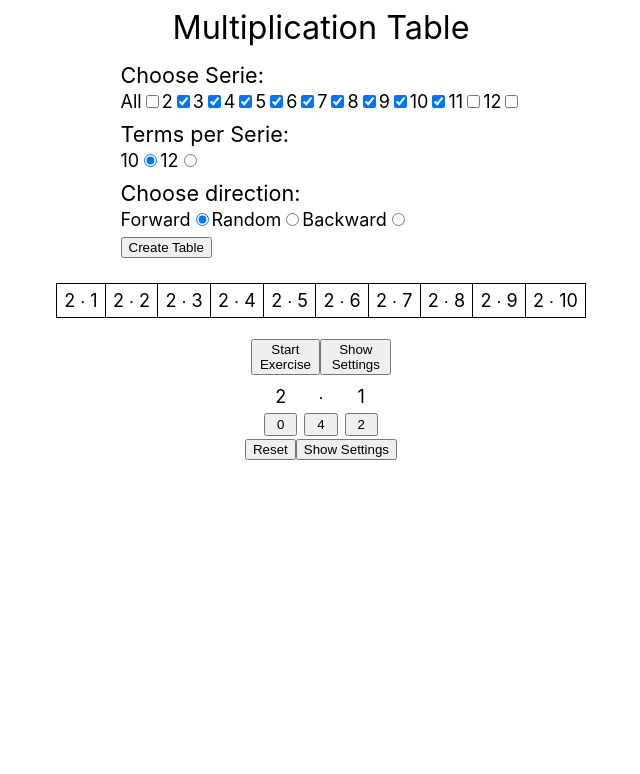
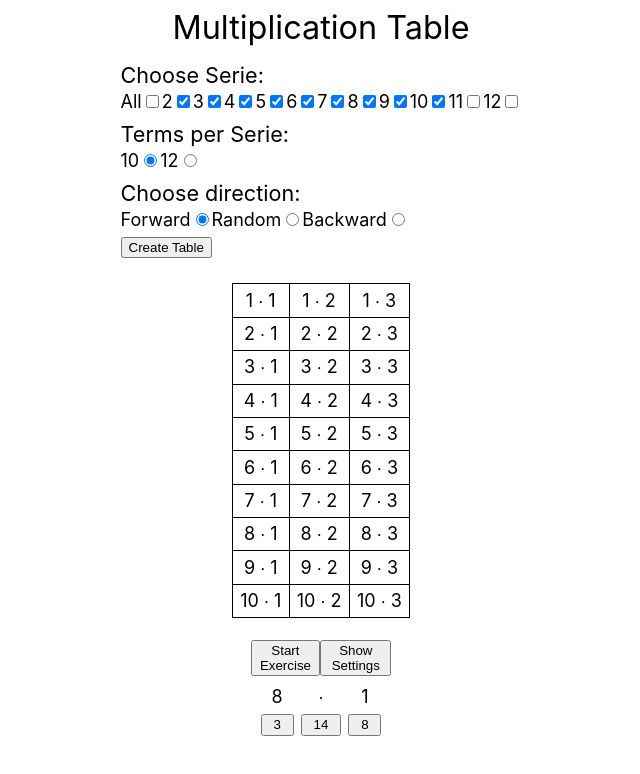
Before and after one commit to rok7803/multiplication-table, a React (Create React App) app: page / in a window 1280 px wide. Shown: the top 774 px of the page, without its empty margins (319-959 px from the left). Built offline with nearby package versions, Linux system fonts and the light colour scheme.

Commit message:
Update App.js

```diff
--- a/src/components/App/App.js
+++ b/src/components/App/App.js
@@ -4,10 +4,10 @@ import Settings from '../Settings/Settings';
 import SetTable from '../SetTable/SetTable';
 import SetExercise from '../SetExercise/SetExercise';
 
-//const series = [1,2,3,4,5,6,7,8,9,10];
-const series = [2];
+const series = [1,2,3,4,5,6,7,8,9,10];
+//const series = [2];
 let step = 1;
-const term = 10;
+const term = 3;
 const direction = 1;
 const square = false;
 
@@ -17,10 +17,13 @@ class App extends React.Component {
     this.state = {
       showSettings: true,
       showTable: true, //should be FALSE
-      showExercise: true //should be FALSE
+      showExercise: true, //should be FALSE
+      reset: false
     };
     this.toggleSettingsOn = this.toggleSettingsOn.bind(this);
     this.toggleExerciseOn = this.toggleExerciseOn.bind(this);
+    this.changeReset = this.changeReset.bind(this);
+    this.getResetCall = this.getResetCall.bind(this);
     this.getSubmit = this.getSubmit.bind(this);
   }
   toggleSettingsOn(){
@@ -28,6 +31,16 @@ class App extends React.Component {
   }
   toggleExerciseOn(){
     this.setState({ showExercise: true, showTable: false });
+  }
+  changeReset(){
+    this.setState({
+      reset: true
+    });
+  }
+  getResetCall(){
+    this.setState({
+      reset: false
+    })
   }
   getSubmit(two, three, four, five, six, seven, eight, nine, ten, eleven, twelve, termTen, termTwelve, forward, random, backward, showSettings, showTable){
     let series = [];
@@ -69,7 +82,7 @@ class App extends React.Component {
       square = true;
     }
     this.setState({showSettings: showSettings, showTable: showTable});
-    console.log('['+series+'] '+term+' '+direction+' '+checked+' '+checked54+' '+square);
+    //console.log('['+series+'] '+term+' '+direction+' '+checked+' '+checked54+' '+square);
   }
   render(){
     return (
@@ -88,11 +101,10 @@ class App extends React.Component {
                                       series={series}
                                       step={step}
                                       term={term}
-                                      direction={direction} />}
-        {this.state.showExercise && <div className="Exercise-button">
-          <button>Reset</button>
-          <button onClick={this.toggleSettingsOn}>Show Settings</button>
-        </div>}
+                                      direction={direction}
+                                      reset={this.state.reset}
+                                      resetCall={this.getResetCall}
+                                      settingsOn={this.toggleSettingsOn}  />}
       </div>
     );
   }
```
